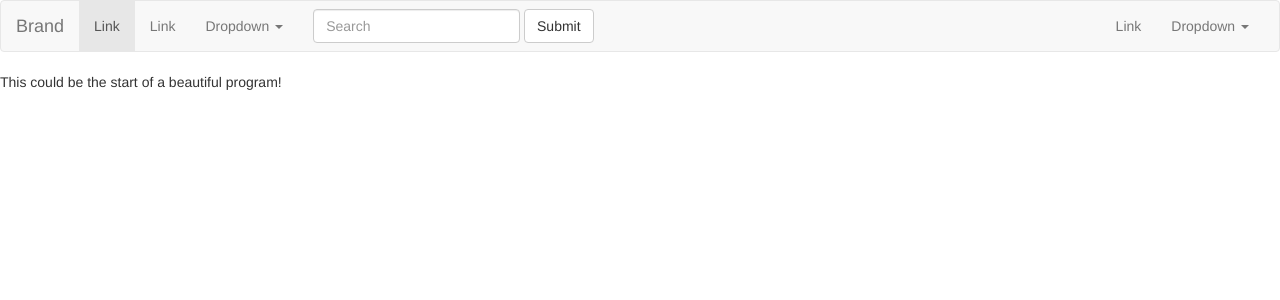
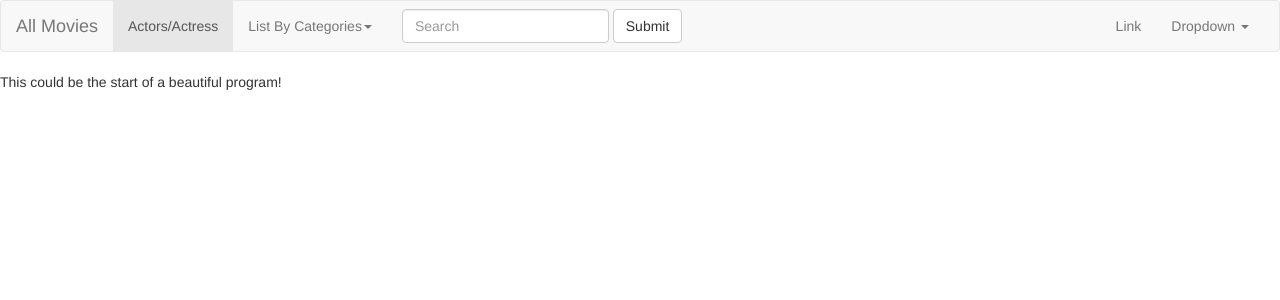
Before and after one commit to rjzheng/FLE-starter-, a Django app: page / in a window 1280 px wide. Shown: the top 300 px of the page. Run offline with Django 3.2, Linux system fonts and the light colour scheme; some libraries are stand-ins or nearby versions.

Commit message:
some titles in base.html

```diff
--- a/starter/templates/starter/base.html
+++ b/starter/templates/starter/base.html
@@ -2,7 +2,7 @@
 <html>
   <head>
     <title>
-      Foundation for Learning Equality
+      Movies
     </title>
   </head>
 
@@ -20,18 +20,18 @@
             <span class="icon-bar"></span>
             <span class="icon-bar"></span>
           </button>
-          <a class="navbar-brand" href="#">Brand</a>
+          <a class="navbar-brand" href="#">All Movies</a>
         </div>
 
         <!-- Collect the nav links, forms, and other content for toggling -->
         <div class="collapse navbar-collapse" id="bs-example-navbar-collapse-1">
           <ul class="nav navbar-nav">
-            <li class="active"><a href="#">Link</a></li>
-            <li><a href="#">Link</a></li>
+            <li class="active"><a href="#">Actors/Actress</a></li>
+
             <li class="dropdown">
-              <a href="#" class="dropdown-toggle" data-toggle="dropdown">Dropdown <span class="caret"></span></a>
+              <a href="#" class="dropdown-toggle" data-toggle="dropdown">List By Categories<span class="caret"></span></a>
               <ul class="dropdown-menu" role="menu">
-                <li><a href="#">Action</a></li>
+                <li><a href="#">Hello</a></li>
                 <li><a href="#">Another action</a></li>
                 <li><a href="#">Something else here</a></li>
                 <li class="divider"></li>
```
Also changed, not shown: 5 other files.
